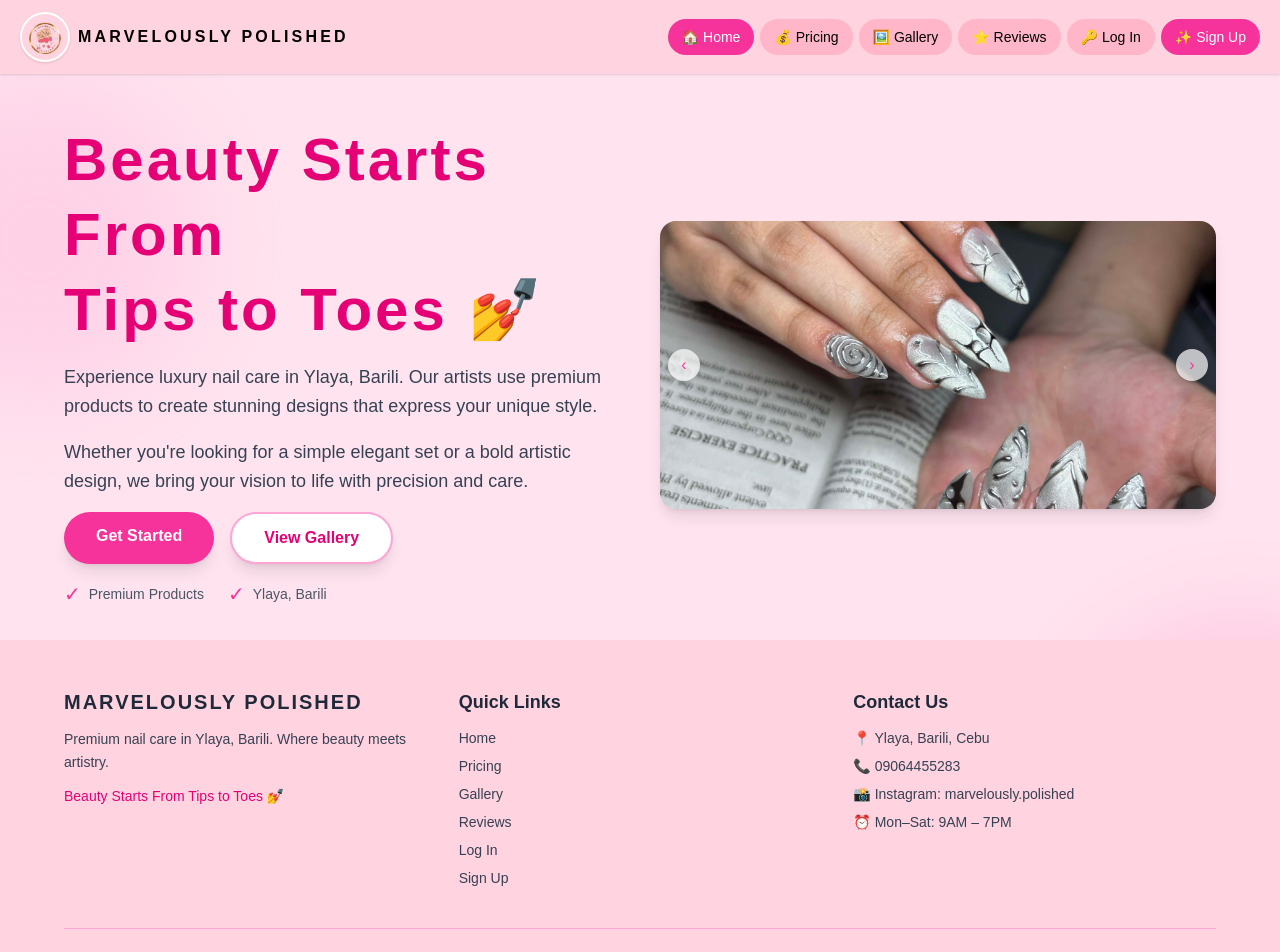
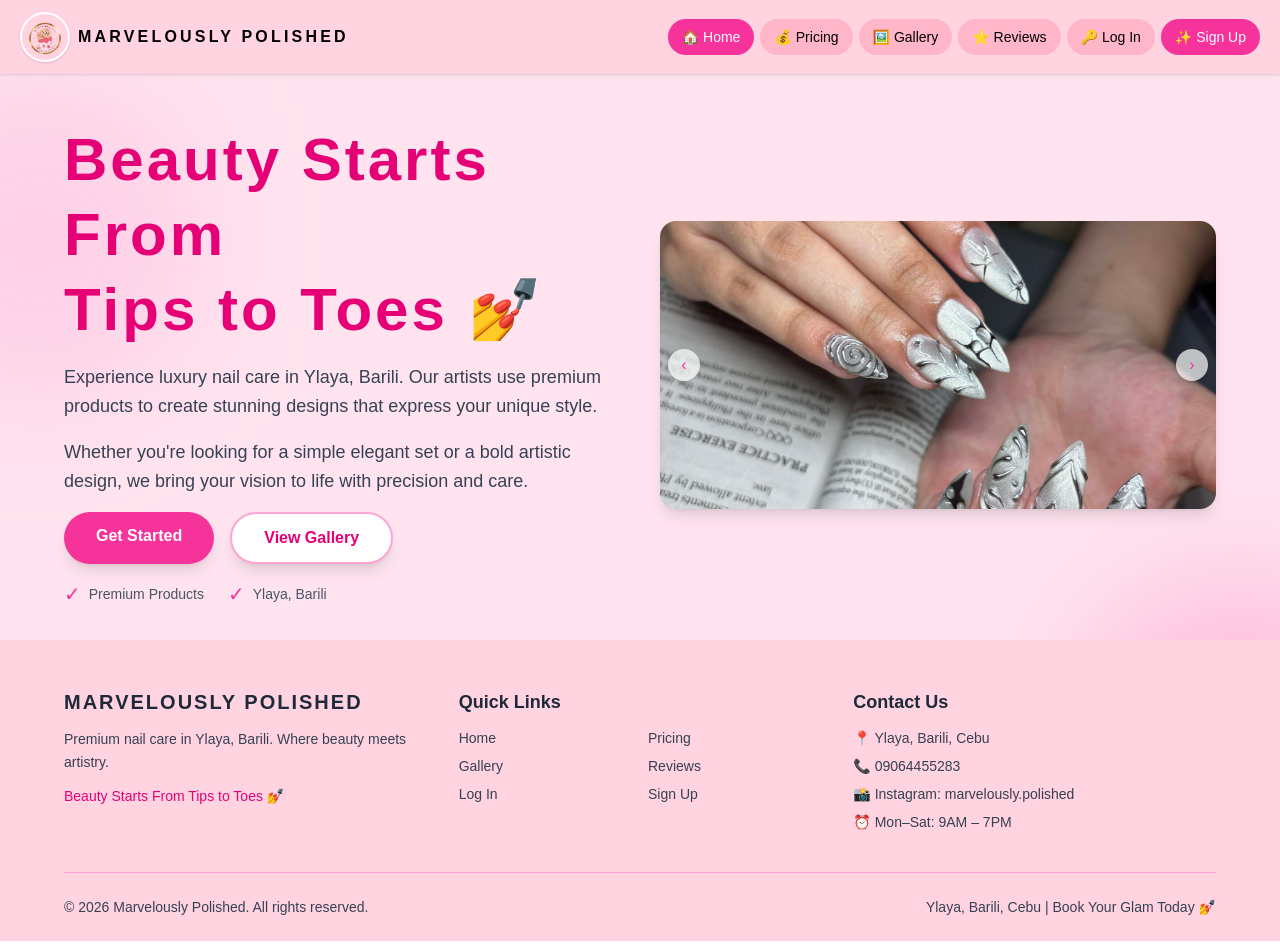
Before and after one commit to rhigovillahermosa18-star/Capstone, a Next.js app: page / in a window 1280 px wide. Shown: the top 952 px of the page. Built offline with nearby package versions, Linux system fonts and the light colour scheme.

Commit message:
update project files

```diff
--- a/app/page.tsx
+++ b/app/page.tsx
@@ -101,7 +101,7 @@ export default function LandingPage() {
             </div>
             <div className="space-y-3">
               <h4 className="font-bold text-gray-800 text-lg">Quick Links</h4>
-              <div className="space-y-2 text-sm">
+              <div className="grid grid-cols-2 gap-x-4 gap-y-2 text-sm">
                 <Link href="/" className="block text-gray-700 hover:text-pink-600 transition">Home</Link>
                 <Link href="/pricing" className="block text-gray-700 hover:text-pink-600 transition">Pricing</Link>
                 <Link href="/gallery" className="block text-gray-700 hover:text-pink-600 transition">Gallery</Link>
```
